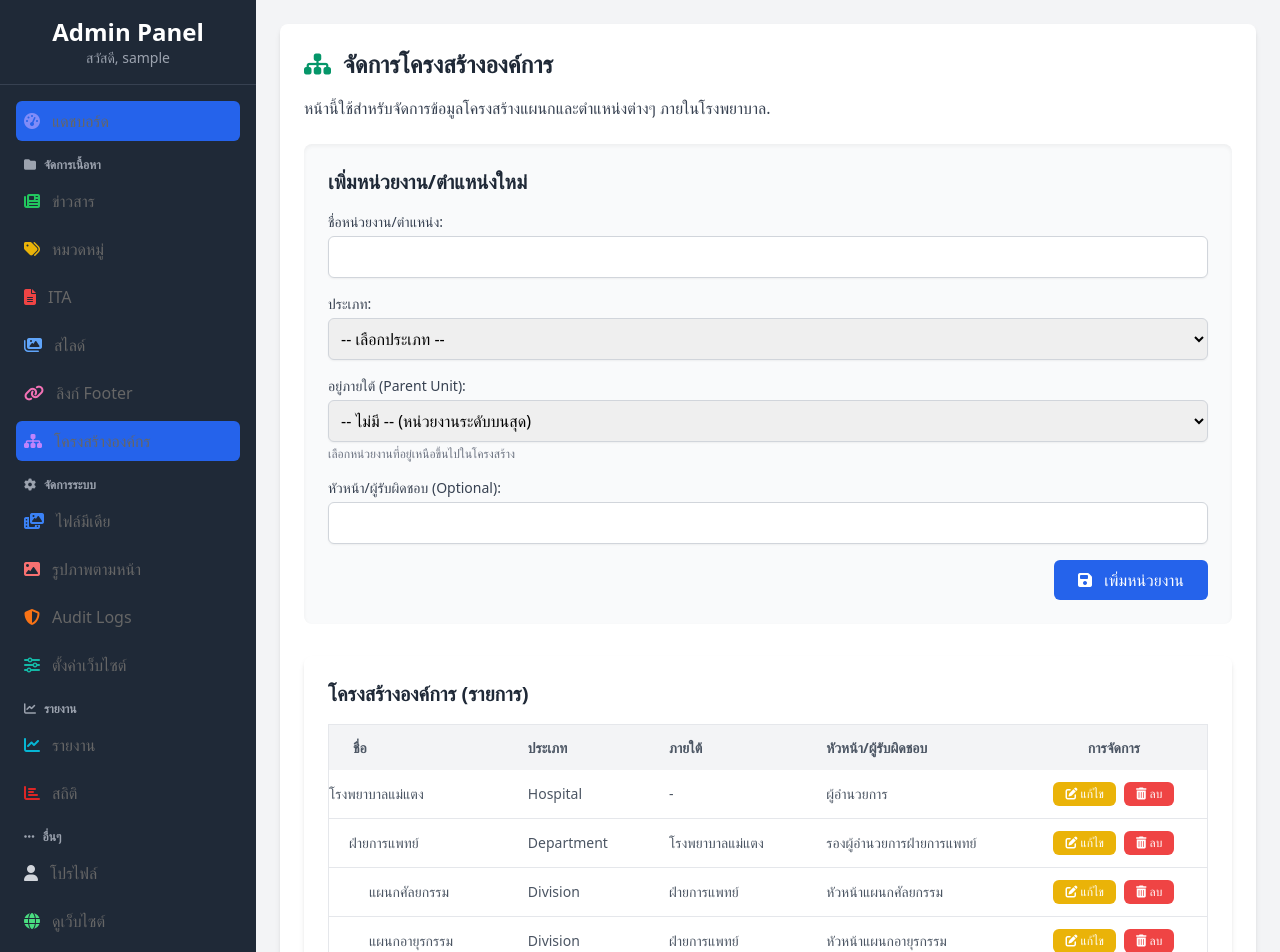
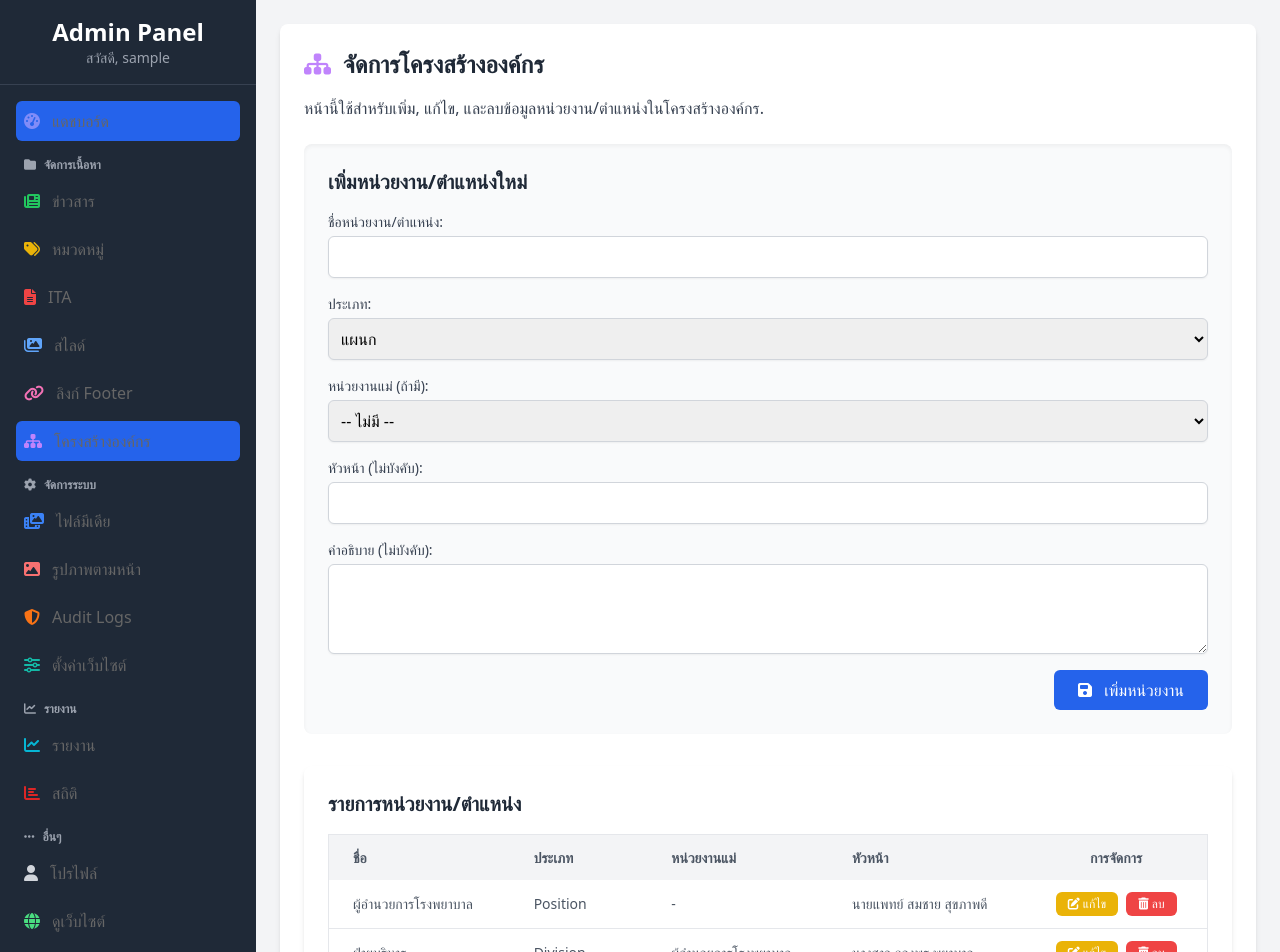
Before and after one commit to Bandidkw/Hospital-Project, a Vue app: page /dashboard/org-structure in a window 1280 px wide. Shown: the top 952 px of the page. Built offline with nearby package versions, Linux system fonts and the light colour scheme; sample sign-in values are in the browser's storage.

Commit message:
edit type from DashboardOrgStructureView.vue

```diff
--- a/src/views/dashboard/DashboardOrgStructureView.vue
+++ b/src/views/dashboard/DashboardOrgStructureView.vue
@@ -1,42 +1,42 @@
 <template>
   <div class="p-6 bg-white rounded-lg shadow-md">
     <h2 class="text-2xl font-bold text-gray-800 mb-4 flex items-center">
-      <i class="fas fa-sitemap mr-3 text-emerald-600"></i> จัดการโครงสร้างองค์การ
+      <i class="fas fa-sitemap mr-3 text-purple-400"></i> จัดการโครงสร้างองค์กร
     </h2>
-    <p class="text-gray-700 mb-6">หน้านี้ใช้สำหรับจัดการข้อมูลโครงสร้างแผนกและตำแหน่งต่างๆ ภายในโรงพยาบาล.</p>
+    <p class="text-gray-700 mb-6">หน้านี้ใช้สำหรับเพิ่ม, แก้ไข, และลบข้อมูลหน่วยงาน/ตำแหน่งในโครงสร้างองค์กร.</p>
 
-
+    <!-- Form for Adding/Editing Organizational Unit -->
     <div class="card bg-gray-50 p-6 rounded-lg shadow-inner mb-8">
       <h3 class="text-xl font-semibold text-gray-800 mb-4">{{ editingUnit ? 'แก้ไขหน่วยงาน/ตำแหน่ง' : 'เพิ่มหน่วยงาน/ตำแหน่งใหม่' }}</h3>
       <form @submit.prevent="saveOrgUnit" class="space-y-4">
         <div>
           <label for="unitName" class="block text-sm font-medium text-gray-700">ชื่อหน่วยงาน/ตำแหน่ง:</label>
-          <input type="text" id="unitName" v-model="currentUnit.name" class="mt-1 block w-full border border-gray-300 rounded-md shadow-sm p-2 focus:ring-blue-500 focus:border-blue-500" required>
+          <input type="text" id="unitName" v-model="currentOrgUnit.name" class="mt-1 block w-full border border-gray-300 rounded-md shadow-sm p-2 focus:ring-blue-500 focus:border-blue-500" required>
         </div>
         <div>
           <label for="unitType" class="block text-sm font-medium text-gray-700">ประเภท:</label>
-          <select id="unitType" v-model="currentUnit.type" class="mt-1 block w-full border border-gray-300 rounded-md shadow-sm p-2 focus:ring-blue-500 focus:border-blue-500" required>
+          <select id="unitType" v-model="currentOrgUnit.type" class="mt-1 block w-full border border-gray-300 rounded-md shadow-sm p-2 focus:ring-blue-500 focus:border-blue-500" required>
             <option value="">-- เลือกประเภท --</option>
-            <option value="Hospital">โรงพยาบาล</option>
             <option value="Department">แผนก</option>
-            <option value="Division">หน่วยงาน</option>
+            <option value="Division">ฝ่าย</option>
+            <option value="Unit">หน่วย</option>
             <option value="Position">ตำแหน่ง</option>
-
-            </select>
+          </select>
         </div>
         <div>
-          <label for="parentUnit" class="block text-sm font-medium text-gray-700">อยู่ภายใต้ (Parent Unit):</label>
-          <select id="parentUnit" v-model="currentUnit.parentId" class="mt-1 block w-full border border-gray-300 rounded-md shadow-sm p-2 focus:ring-blue-500 focus:border-blue-500">
-            <option :value="null">-- ไม่มี -- (หน่วยงานระดับบนสุด)</option>
-            <option v-for="unit in orgStructureList" :key="unit.id" :value="unit.id">
-              {{ unit.name }} ({{ unit.type }})
-            </option>
+          <label for="parentUnit" class="block text-sm font-medium text-gray-700">หน่วยงานแม่ (ถ้ามี):</label>
+          <select id="parentUnit" v-model="currentOrgUnit.parentId" class="mt-1 block w-full border border-gray-300 rounded-md shadow-sm p-2 focus:ring-blue-500 focus:border-blue-500">
+            <option :value="null">-- ไม่มี --</option>
+            <option v-for="unit in orgUnits" :key="unit.id" :value="unit.id">{{ unit.name }} ({{ unit.type }})</option>
           </select>
-          <p class="text-xs text-gray-500 mt-1">เลือกหน่วยงานที่อยู่เหนือขึ้นไปในโครงสร้าง</p>
         </div>
         <div>
-          <label for="unitHead" class="block text-sm font-medium text-gray-700">หัวหน้า/ผู้รับผิดชอบ (Optional):</label>
-          <input type="text" id="unitHead" v-model="currentUnit.head" class="mt-1 block w-full border border-gray-300 rounded-md shadow-sm p-2 focus:ring-blue-500 focus:border-blue-500">
+          <label for="unitHead" class="block text-sm font-medium text-gray-700">หัวหน้า (ไม่บังคับ):</label>
+          <input type="text" id="unitHead" v-model="currentOrgUnit.head" class="mt-1 block w-full border border-gray-300 rounded-md shadow-sm p-2 focus:ring-blue-500 focus:border-blue-500">
+        </div>
+        <div>
+          <label for="unitDescription" class="block text-sm font-medium text-gray-700">คำอธิบาย (ไม่บังคับ):</label>
+          <textarea id="unitDescription" v-model="currentOrgUnit.description" rows="3" class="mt-1 block w-full border border-gray-300 rounded-md shadow-sm p-2 focus:ring-blue-500 focus:border-blue-500"></textarea>
         </div>
         <div class="flex justify-end space-x-3">
           <button type="submit" class="bg-blue-600 text-white px-6 py-2 rounded-md hover:bg-blue-700 transition duration-300">
@@ -49,29 +49,25 @@
       </form>
     </div>
 
-
+    <!-- List of Organizational Units -->
     <div class="card bg-white p-6 rounded-lg shadow-md">
-      <h3 class="text-xl font-semibold text-gray-800 mb-4">โครงสร้างองค์การ (รายการ)</h3>
+      <h3 class="text-xl font-semibold text-gray-800 mb-4">รายการหน่วยงาน/ตำแหน่ง</h3>
       <div class="overflow-x-auto">
         <table class="min-w-full bg-white border border-gray-200 rounded-lg">
           <thead>
             <tr class="bg-gray-100 text-left text-gray-600 uppercase text-sm leading-normal">
               <th class="py-3 px-6 text-left">ชื่อ</th>
               <th class="py-3 px-6 text-left">ประเภท</th>
-              <th class="py-3 px-6 text-left">ภายใต้</th>
-              <th class="py-3 px-6 text-left">หัวหน้า/ผู้รับผิดชอบ</th>
+              <th class="py-3 px-6 text-left">หน่วยงานแม่</th>
+              <th class="py-3 px-6 text-left">หัวหน้า</th>
               <th class="py-3 px-6 text-center">การจัดการ</th>
             </tr>
           </thead>
           <tbody class="text-gray-600 text-sm font-light">
-            <tr v-for="unit in sortedOrgStructureList" :key="unit.id" class="border-b border-gray-200 hover:bg-gray-50">
-              <td class="py-3 px-6 text-left" :style="{ paddingLeft: (unit.level * 20) + 'px' }">
-                {{ unit.name }}
-              </td>
+            <tr v-for="unit in sortedOrgUnits" :key="unit.id" class="border-b border-gray-200 hover:bg-gray-50">
+              <td class="py-3 px-6 text-left">{{ unit.name }}</td>
               <td class="py-3 px-6 text-left">{{ unit.type }}</td>
-              <td class="py-3 px-6 text-left">
-                {{ getParentName(unit.parentId) || '-' }}
-              </td>
+              <td class="py-3 px-6 text-left">{{ getParentName(unit.parentId) || '-' }}</td>
               <td class="py-3 px-6 text-left">{{ unit.head || '-' }}</td>
               <td class="py-3 px-6 text-center">
                 <button @click="editOrgUnit(unit)" class="bg-yellow-500 text-white px-3 py-1 rounded-md text-xs hover:bg-yellow-600 transition duration-300 mr-2">
@@ -82,15 +78,15 @@
                 </button>
               </td>
             </tr>
-            <tr v-if="orgStructureList.length === 0">
-              <td colspan="5" class="py-8 text-center text-gray-500">ยังไม่มีข้อมูลโครงสร้างองค์การในระบบ.</td>
+            <tr v-if="orgUnits.length === 0">
+              <td colspan="5" class="py-8 text-center text-gray-500">ยังไม่มีหน่วยงาน/ตำแหน่งในโครงสร้างองค์กร.</td>
             </tr>
           </tbody>
         </table>
       </div>
     </div>
 
-
+    <!-- Custom Confirmation Modal -->
     <div v-if="showConfirmModal" class="fixed inset-0 bg-gray-600 bg-opacity-50 flex items-center justify-center z-50">
       <div class="bg-white p-6 rounded-lg shadow-xl max-w-sm w-full text-center">
         <h3 class="text-xl font-bold text-gray-800 mb-4">ยืนยันการลบ</h3>
@@ -110,103 +106,78 @@
 
 <script setup lang="ts">
 import { ref, computed } from 'vue';
-import { useToast } from 'vue-toastification';
+import { useToast } from 'vue-toastification'; // Assuming you have vue-toastification installed
 
 const toast = useToast();
 
-type OrgUnitType = 'Hospital' | 'Department' | 'Division' | 'Position';
+// Define a union type for organizational unit types
+type OrgUnitType = 'Department' | 'Division' | 'Unit' | 'Position';
 
+// Interface for an organizational unit item
 interface OrgUnitItem {
   id: number;
   name: string;
-  type: OrgUnitType;
-  parentId: number | null;
-  head?: string;
+  type: OrgUnitType; // This is the property causing the error in the user's image
+  parentId: number | null; // For hierarchical structure
+  head?: string; // Optional: Name of the head of this unit/position
+  description?: string; // Optional: Description of the unit/position
 }
 
-const orgStructureList = ref<OrgUnitItem[]>([
-  { id: 1, name: 'โรงพยาบาลแม่แตง', type: 'Hospital', parentId: null, head: 'ผู้อำนวยการ' },
-  { id: 2, name: 'ฝ่ายการแพทย์', type: 'Department', parentId: 1, head: 'รองผู้อำนวยการฝ่ายการแพทย์' },
-  { id: 3, name: 'ฝ่ายบริหาร', type: 'Department', parentId: 1, head: 'รองผู้อำนวยการฝ่ายบริหาร' },
-  { id: 4, name: 'แผนกอายุรกรรม', type: 'Division', parentId: 2, head: 'หัวหน้าแผนกอายุรกรรม' },
-  { id: 5, name: 'แผนกศัลยกรรม', type: 'Division', parentId: 2, head: 'หัวหน้าแผนกศัลยกรรม' },
-  { id: 6, name: 'พยาบาลวิชาชีพ', type: 'Position', parentId: 4, head: 'พยาบาลอาวุโส' },
+// Mock data for organizational units
+const orgUnits = ref<OrgUnitItem[]>([
+  { id: 1, name: 'ผู้อำนวยการโรงพยาบาล', type: 'Position', parentId: null, head: 'นายแพทย์ สมชาย สุขภาพดี' },
+  { id: 2, name: 'ฝ่ายบริหาร', type: 'Division', parentId: 1, head: 'นางสาว ดวงพร พยาบาล' },
+  { id: 3, name: 'ฝ่ายการพยาบาล', type: 'Division', parentId: 1, head: 'นางสาว จริยา จิตใจดี' },
+  { id: 4, name: 'แผนกบุคคล', type: 'Department', parentId: 2, head: 'นาย มานะ มั่นคง' },
+  { id: 5, name: 'แผนกการเงิน', type: 'Department', parentId: 2, head: 'นางสาว รวยริน เงินทอง' },
+  { id: 6, name: 'หน่วยผู้ป่วยนอก', type: 'Unit', parentId: 3, head: 'นางสาว อารี รักษา' },
+  { id: 7, name: 'หน่วยผู้ป่วยใน', type: 'Unit', parentId: 3, head: 'นางสาว เมตตา ดูแล' },
 ]);
 
-const currentUnit = ref<OrgUnitItem>({
+// Reactive state for the form
+const currentOrgUnit = ref<OrgUnitItem>({
   id: 0,
   name: '',
-  type: '', // will be cast to OrgUnitType
+  type: 'Department', // Initialize with a valid OrgUnitType to prevent the error
   parentId: null,
   head: '',
+  description: '',
 });
+
 const editingUnit = ref(false);
 const unitToDeleteId = ref<number | null>(null);
 const showConfirmModal = ref(false);
 
+// Computed property to sort organizational units (e.g., by ID or type)
+const sortedOrgUnits = computed(() => {
+  return [...orgUnits.value].sort((a, b) => a.id - b.id); // Simple sort by ID
+});
+
+// Function to get parent unit name for display
 const getParentName = (parentId: number | null) => {
   if (parentId === null) return null;
-  const parent = orgStructureList.value.find(unit => unit.id === parentId);
+  const parent = orgUnits.value.find(unit => unit.id === parentId);
   return parent ? parent.name : 'Unknown';
 };
 
-// Computed property to sort and add level for hierarchical display
-const sortedOrgStructureList = computed(() => {
-  const listWithLevels: (OrgUnitItem & { level: number })[] = [];
-  const map = new Map<number, OrgUnitItem & { level: number }>();
-
-  // Add all units to map with initial level 0
-  orgStructureList.value.forEach(unit => {
-    map.set(unit.id, { ...unit, level: 0 });
-  });
-
-  // Calculate levels for all units
-  function calculateLevel(unitId: number, currentLevel: number): number {
-    const unit = map.get(unitId);
-    if (unit) {
-      unit.level = currentLevel;
-      return currentLevel;
-    }
-    return 0; // Should not happen for valid IDs
-  }
-
-  // Recursive function to build the hierarchical list
-  function buildHierarchy(parentId: number | null, level: number) {
-    orgStructureList.value
-      .filter(unit => unit.parentId === parentId)
-      .sort((a, b) => a.name.localeCompare(b.name)) // Sort alphabetically
-      .forEach(unit => {
-        const unitWithLevel = map.get(unit.id)!;
-        unitWithLevel.level = level;
-        listWithLevels.push(unitWithLevel);
-        buildHierarchy(unit.id, level + 1);
-      });
-  }
-
-  // Start building from top-level units (parentId = null)
-  buildHierarchy(null, 0);
-
-  return listWithLevels;
-});
-
-
+// CRUD Operations
 const saveOrgUnit = () => {
   if (editingUnit.value) {
-    const index = orgStructureList.value.findIndex(u => u.id === currentUnit.value.id);
+    const index = orgUnits.value.findIndex(unit => unit.id === currentOrgUnit.value.id);
     if (index !== -1) {
-      orgStructureList.value[index] = { ...currentUnit.value };
+      orgUnits.value[index] = { ...currentOrgUnit.value };
+      toast.success('แก้ไขหน่วยงาน/ตำแหน่งสำเร็จ!');
     }
-    toast.success('แก้ไขข้อมูลโครงสร้างสำเร็จ!');
   } else {
-    currentUnit.value.id = orgStructureList.value.length > 0 ? Math.max(...orgStructureList.value.map(u => u.id)) + 1 : 1;
-    orgStructureList.value.push({ ...currentUnit.value });
+    currentOrgUnit.value.id = orgUnits.value.length > 0 ? Math.max(...orgUnits.value.map(unit => unit.id)) + 1 : 1;
+    orgUnits.value.push({ ...currentOrgUnit.value });
     toast.success('เพิ่มหน่วยงาน/ตำแหน่งใหม่สำเร็จ!');
   }
   resetForm();
 };
 
 const editOrgUnit = (unit: OrgUnitItem) => {
-  currentUnit.value = { ...unit };
+  currentOrgUnit.value = { ...unit };
   editingUnit.value = true;
 };
 
@@ -215,19 +186,13 @@ const cancelEdit = () => {
 };
 
 const confirmDeleteOrgUnit = (id: number) => {
-  // Check if this unit has children before allowing delete
-  const hasChildren = orgStructureList.value.some(unit => unit.parentId === id);
-  if (hasChildren) {
-    toast.error('ไม่สามารถลบได้! หน่วยงานนี้มีหน่วยงานย่อยภายใต้.');
-    return;
-  }
   unitToDeleteId.value = id;
   showConfirmModal.value = true;
 };
 
 const deleteOrgUnit = () => {
   if (unitToDeleteId.value !== null) {
-    orgStructureList.value = orgStructureList.value.filter(u => u.id !== unitToDeleteId.value);
+    orgUnits.value = orgUnits.value.filter(unit => unit.id !== unitToDeleteId.value);
     toast.success('ลบหน่วยงาน/ตำแหน่งสำเร็จ!');
   }
   resetDeleteConfirm();
@@ -238,12 +203,13 @@ const cancelDelete = () => {
 };
 
 const resetForm = () => {
-  currentUnit.value = {
+  currentOrgUnit.value = {
     id: 0,
     name: '',
-    type: '',
+    type: 'Department',
     parentId: null,
     head: '',
+    description: '',
   };
   editingUnit.value = false;
 };
@@ -253,11 +219,11 @@ const resetDeleteConfirm = () => {
   showConfirmModal.value = false;
 };
 
-// In a real application, you would fetch initial org structure from an API on mount
+// In a real application, you would fetch initial data from an API on mount
 // onMounted(() => {
-//   fetchOrgStructure();
+//   fetchOrgUnits();
 // });
-// const fetchOrgStructure = async () => { /* ... */ };
+// const fetchOrgUnits = async () => { /* ... */ };
 </script>
 
 <style scoped>
```
